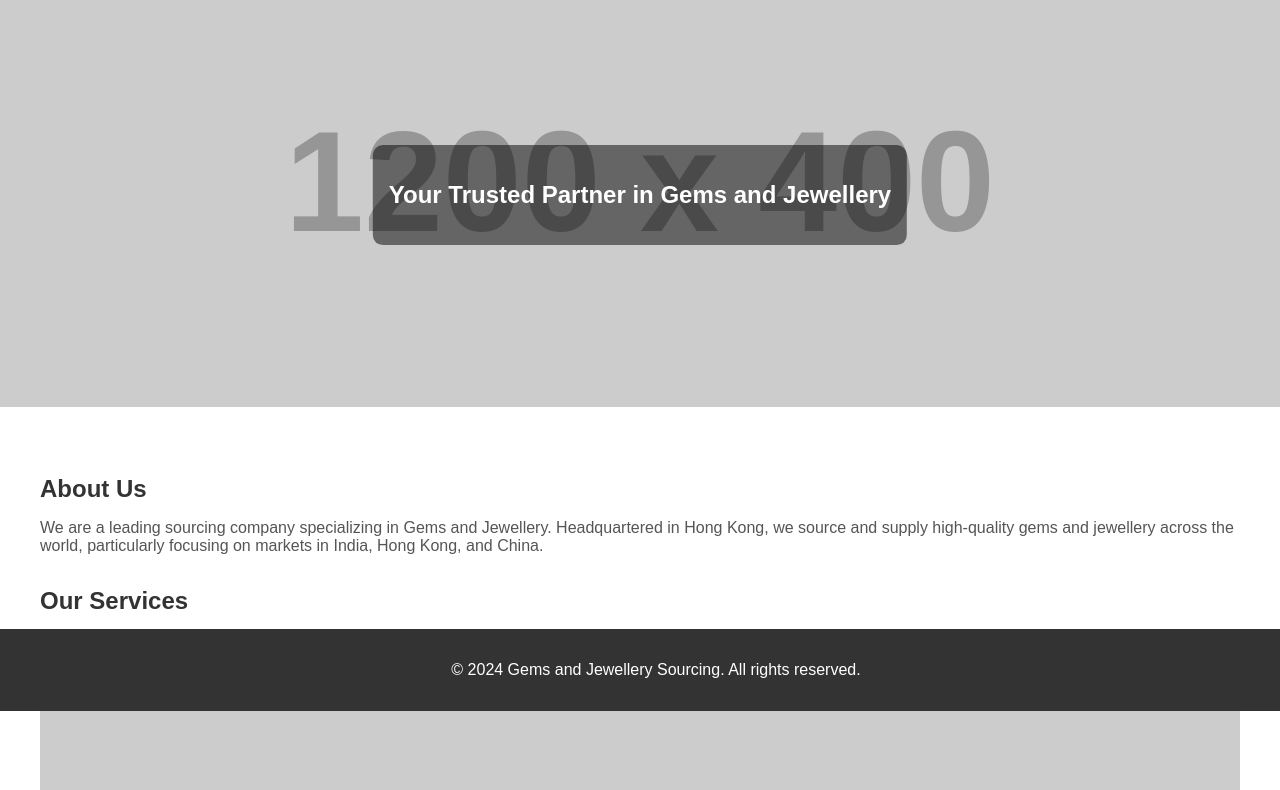
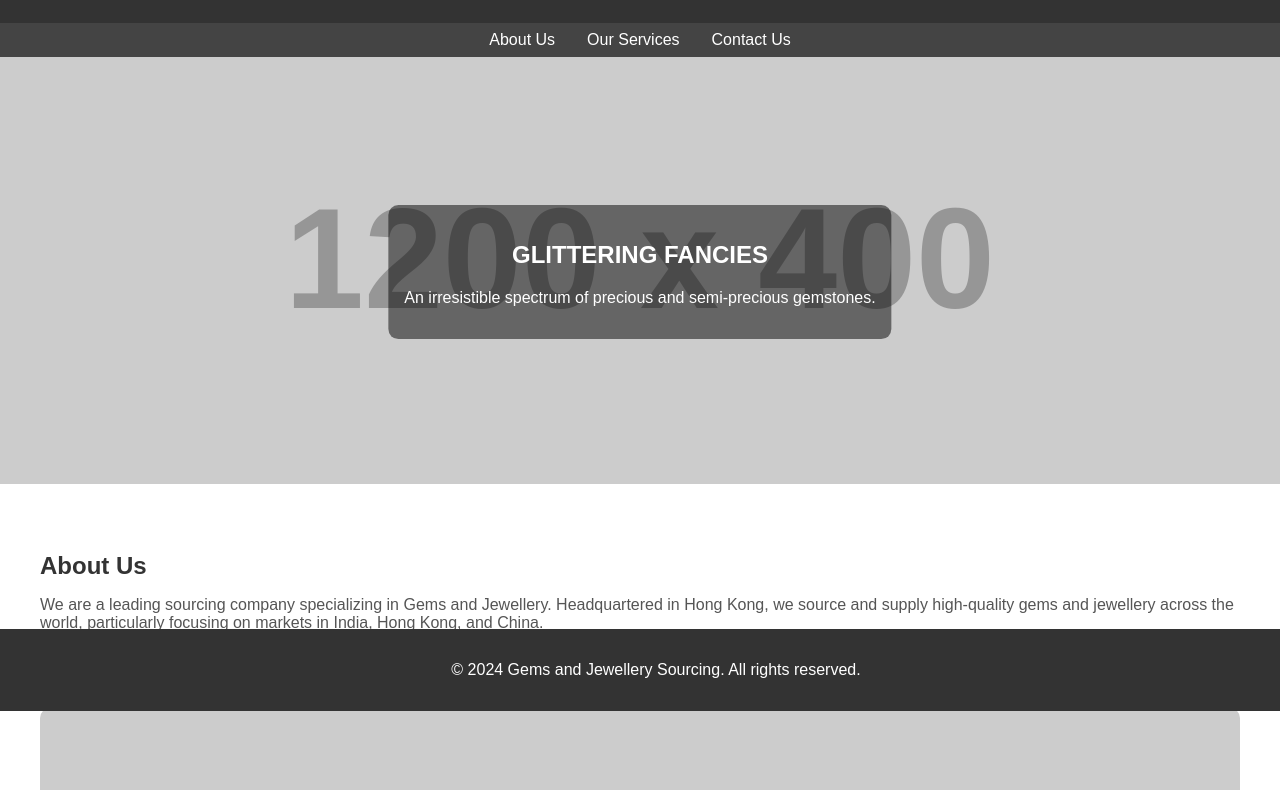
Before and after one commit to namoimpex/namoimpex, a plain HTML site: page index.html in a window 1280 px wide. Shown: the part 89-879 px from the top of the page. Drawn offline with Linux system fonts and the light colour scheme; placeholder pictures from the web are drawn by us.

Commit message:
Update index.html

```diff
--- a/index.html
+++ b/index.html
@@ -6,7 +6,7 @@
     <title>Gems and Jewellery Sourcing</title>
     <style>
         body {
-            font-family: 'Arial', sans-serif;
+            font-family: Arial, sans-serif;
             margin: 0;
             padding: 0;
         }
@@ -16,8 +16,37 @@
             padding: 1rem;
             text-align: center;
         }
-        header h1 {
-            margin: 0;
+        .nav {
+            display: flex;
+            justify-content: center;
+            padding: 0.5rem 0;
+            background-color: #444;
+        }
+        .nav a {
+            color: white;
+            margin: 0 1rem;
+            text-decoration: none;
+        }
+        .nav a:hover {
+            text-decoration: underline;
+        }
+        .hero {
+            position: relative;
+            text-align: center;
+            color: white;
+        }
+        .hero img {
+            width: 100%;
+            height: auto;
+        }
+        .hero-text {
+            position: absolute;
+            top: 50%;
+            left: 50%;
+            transform: translate(-50%, -50%);
+            background-color: rgba(0, 0, 0, 0.5);
+            padding: 1rem;
+            border-radius: 10px;
         }
         .container {
             padding: 2rem;
@@ -64,24 +93,6 @@
             width: 100%;
             bottom: 0;
         }
-        .hero {
-            position: relative;
-            text-align: center;
-            color: white;
-        }
-        .hero img {
-            width: 100%;
-            height: auto;
-        }
-        .hero-text {
-            position: absolute;
-            top: 50%;
-            left: 50%;
-            transform: translate(-50%, -50%);
-            background-color: rgba(0, 0, 0, 0.5);
-            padding: 1rem;
-            border-radius: 10px;
-        }
         .service-image {
             width: 100%;
             height: auto;
@@ -103,20 +114,27 @@
         <h1>Gems and Jewellery Sourcing</h1>
     </header>
 
+    <div class="nav">
+        <a href="#about">About Us</a>
+        <a href="#services">Our Services</a>
+        <a href="#contact">Contact Us</a>
+    </div>
+
     <div class="hero">
         <img src="https://via.placeholder.com/1200x400" alt="Gems and Jewellery">
         <div class="hero-text">
-            <h2>Your Trusted Partner in Gems and Jewellery</h2>
+            <h2>GLITTERING FANCIES</h2>
+            <p>An irresistible spectrum of precious and semi-precious gemstones.</p>
         </div>
     </div>
 
     <div class="container">
-        <div class="section">
+        <div class="section" id="about">
             <h2>About Us</h2>
             <p>We are a leading sourcing company specializing in Gems and Jewellery. Headquartered in Hong Kong, we source and supply high-quality gems and jewellery across the world, particularly focusing on markets in India, Hong Kong, and China.</p>
         </div>
 
-        <div class="section">
+        <div class="section" id="services">
             <h2>Our Services</h2>
             <img src="https://via.placeholder.com/800x400" alt="Our Services" class="service-image">
             <p>With extensive experience and a vast network in the industry, we offer a range of services including:</p>
@@ -128,7 +146,7 @@
             </ul>
         </div>
 
-        <div class="section contact">
+        <div class="section contact" id="contact">
             <h2>Contact Us</h2>
             <p>We'd love to hear from you! Reach out to us on WhatsApp:</p>
             <a href="https://wa.me/yournumber" target="_blank">WhatsApp Us</a>
```
